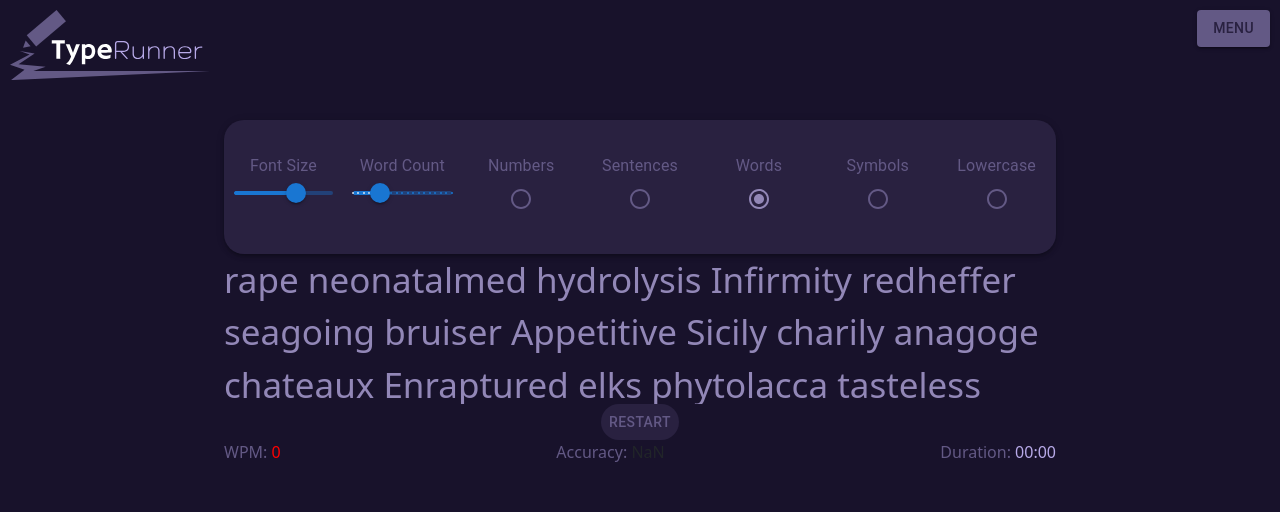
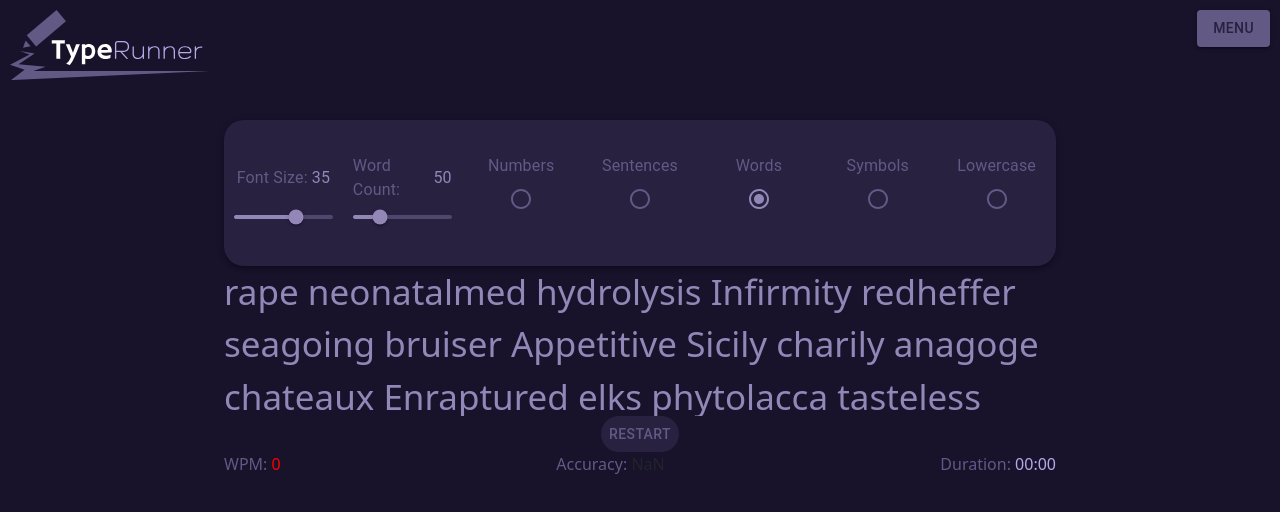
Before and after one commit to Jake-Yeo/nova-type, a React (Create React App) app: page / in a window 1280 px wide. Shown: the top 512 px of the page. Built offline with nearby package versions, Linux system fonts and the light colour scheme.

Commit message:
Finished styling the sliders.

```diff
--- a/src/components/FontSlider.tsx
+++ b/src/components/FontSlider.tsx
@@ -21,13 +21,50 @@ const FontSlider = () => {
             alignItems: 'center', // Center the content vertically
             flexDirection: 'column'
         }}>
-            <Typography id="input-slider">
-                Font Size
-            </Typography>
+            <Box sx={{
+                flexDirection: 'row',
+                flex: '1',
+                display: 'flex', // Center the content horizontally
+                alignItems: 'center', // Center the content vertically
+            }}>
+                <Typography
+                    id="input-slider"
+                    sx={{
+                        color: '#635985'
+                    }}
+                >
+                    Font Size:{'\u00A0'}
+                </Typography>
+                <Typography
+                    id="input-slider"
+                    sx={{
+                        color: '#9287B7'
+                    }}
+                >
+                    {+typingData.fontSize}
+                </Typography>
+            </Box>
             <Slider
+                sx={{
+                    color: '#9287B7',
+                    '& .MuiSlider-thumb': {
+                        backgroundColor: '#9287B7',
+                        width: '15px',
+                        height: '15px',
+                        '&:hover': {
+                            boxShadow: '0px 0px 0px 8px rgba(146, 135, 183, 0.5)', // Change the color and properties of the box shadow here
+                        },
+                        '&:not(:hover)': {
+                            boxShadow: '0px 0px 0px 0px rgba(146, 135, 183, 0.5)'
+                        },
+                        '&:active': {
+                            boxShadow: '0px 0px 0px 12px rgba(146, 135, 183, 0.5)'
+                        },
+                    },
+                }}
                 aria-label="FontSize"
                 defaultValue={35}
-                valueLabelDisplay="auto"
+                valueLabelDisplay="off"
                 min={10}
                 max={50}
                 onChange={(e, newValue) => onChange(e, newValue)}
--- a/src/components/WordCountSlider.tsx
+++ b/src/components/WordCountSlider.tsx
@@ -19,17 +19,53 @@ const WordCountSlider = () => {
             alignItems: 'center',
             flexDirection: 'column'
         }}>
-            <Typography id="input-slider">
-                Word Count
-            </Typography>
+                        <Box sx={{
+                flexDirection: 'row',
+                flex: '1',
+                display: 'flex', // Center the content horizontally
+                alignItems: 'center', // Center the content vertically
+            }}>
+                <Typography
+                    id="input-slider"
+                    sx={{
+                        color: '#635985'
+                    }}
+                >
+                    Word Count:{'\u00A0'}
+                </Typography>
+                <Typography
+                    id="input-slider"
+                    sx={{
+                        color: '#9287B7'
+                    }}
+                >
+                    {+typingData.wordCount}
+                </Typography>
+            </Box>
             <Slider
+                sx={{
+                    color: '#9287B7',
+                    '& .MuiSlider-thumb': {
+                        backgroundColor: '#9287B7',
+                        width: '15px',
+                        height: '15px',
+                        '&:hover': {
+                            boxShadow: '0px 0px 0px 8px rgba(146, 135, 183, 0.5)', // Change the color and properties of the box shadow here
+                        },
+                        '&:not(:hover)': {
+                            boxShadow: '0px 0px 0px 0px rgba(146, 135, 183, 0.5)'
+                        },
+                        '&:active': {
+                            boxShadow: '0px 0px 0px 12px rgba(146, 135, 183, 0.5)'
+                        },
+                    },
+                }}
                 aria-label="FontSize"
                 defaultValue={35}
-                valueLabelDisplay="auto"
+                valueLabelDisplay="off"
                 min={10}
                 max={100}
                 step={5}
-                marks
                 onChange={(e, newValue) => onChange(e, newValue)}
             >
             </Slider>
--- a/src/components/WordTypesRadioButton.tsx
+++ b/src/components/WordTypesRadioButton.tsx
@@ -24,15 +24,11 @@ const WordTypesRadioButton = (prop: Props) => {
             optionsSelected++;
         }
 
-        if (typingData.symbolsEnabled) {
-            optionsSelected++;
-        }
-
         if (typingData.sentencesEnabled) {
             optionsSelected++;
         }
 
-        if (optionsSelected >= 2 || prop.setting == false || prop.setSetting == typingData.setLowercaseEnabled) {
+        if (optionsSelected >= 2 || prop.setting == false || prop.setSetting == typingData.setLowercaseEnabled || prop.setSetting == typingData.setSymbolsEnabled) {
             prop.setSetting(!prop.setting);
         }
     }
```
